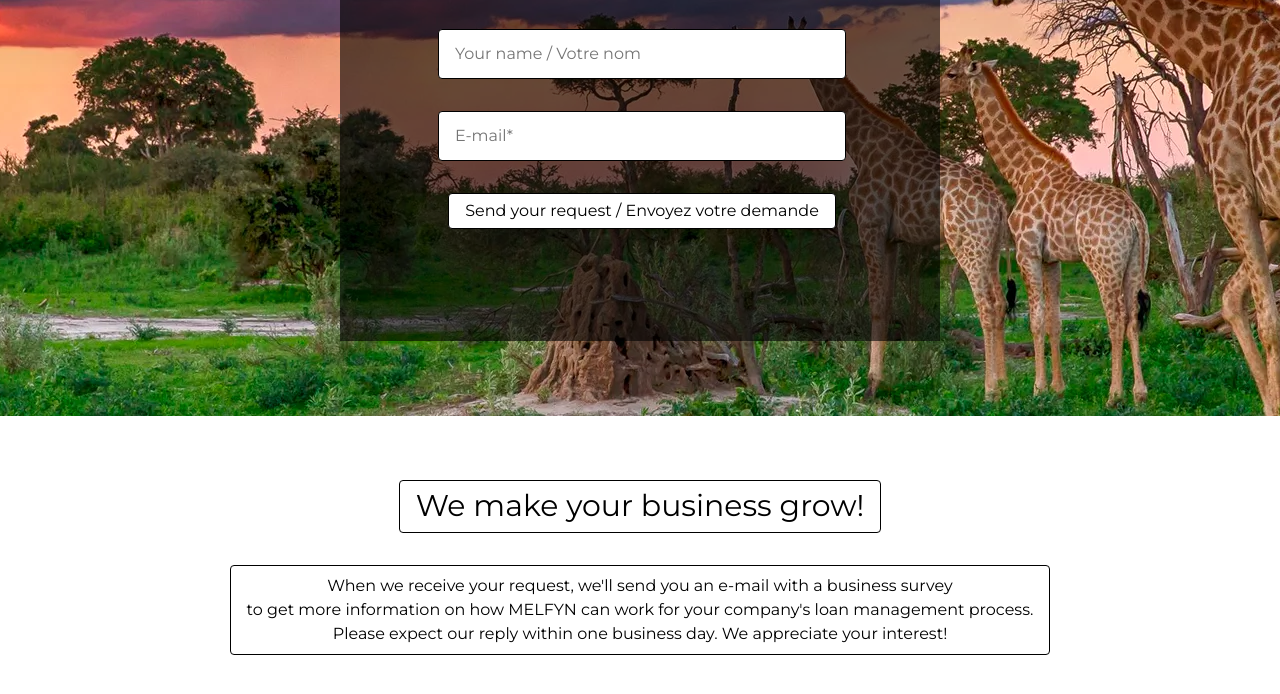
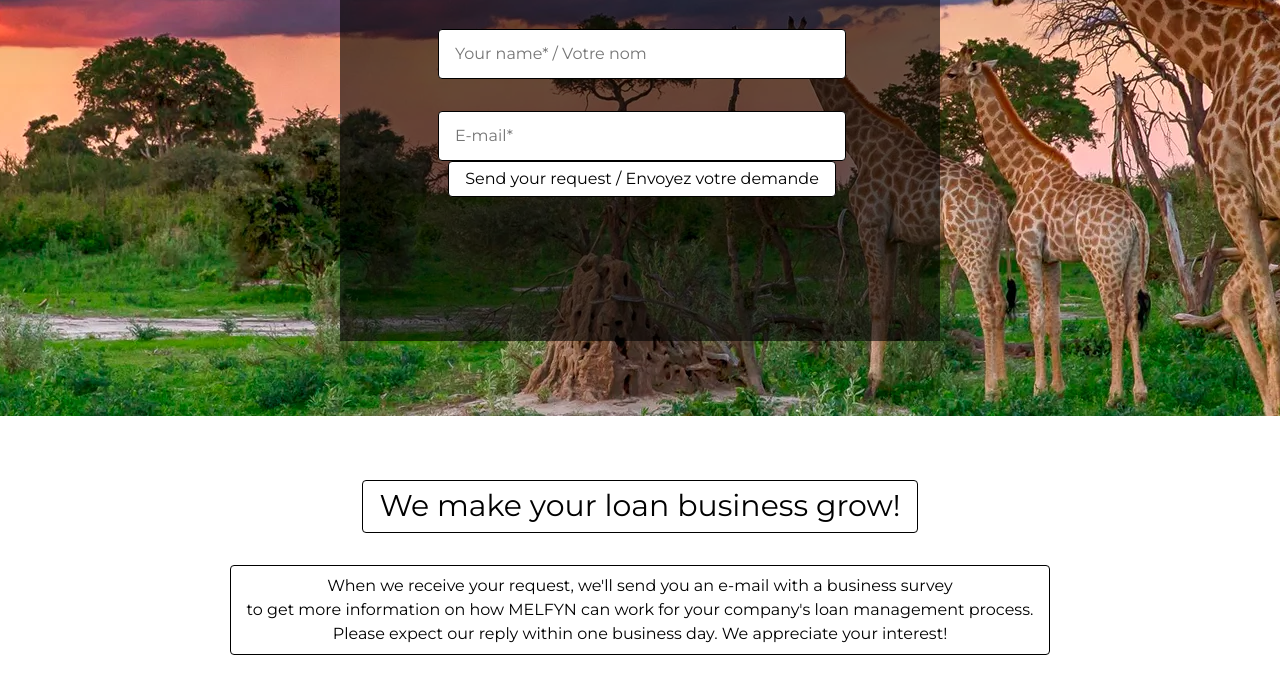
Before and after one commit to mkhlsvn/mkhlsvn.github.io, a website built with Parcel: page request-demo.html in a window 1280 px wide. Shown: the part 234-928 px from the top of the page. Built offline with nearby package versions, Linux system fonts and the light colour scheme; a web font is replaced by a local one.

Commit message:
Add files via upload

```diff
--- a/request-demo.html
+++ b/request-demo.html
@@ -92,7 +92,7 @@
                 <h1 class="request-demo-text">REQUEST DEMO</h1>
                 <input
                   type="text"
-                  placeholder="Your name / Votre nom"
+                  placeholder="Your name* / Votre nom"
                   class="request-demo-textinput input"
                 />
                 <input
@@ -100,23 +100,28 @@
                   placeholder="E-mail*"
                   class="request-demo-textinput1 input"
                 />
-                <button class="request-demo-button button">
+                <a
+                  href="https://forms.gle/v6zfEhK5DaCriKvN8"
+                  target="_blank"
+                  rel="noreferrer noopener"
+                  class="request-demo-link button"
+                >
                   Send your request / Envoyez votre demande
-                </button>
+                </a>
               </div>
             </div>
           </div>
         </div>
         <div class="request-demo-container5">
-          <button class="request-demo-button1 button">
+          <button class="request-demo-button button">
             <span>
               <span class="request-demo-text02">
-                We make your business grow!
+                We make your loan business grow!
               </span>
               <br />
             </span>
           </button>
-          <button class="request-demo-button2 button">
+          <button class="request-demo-button1 button">
             <span class="request-demo-text04">
               <span>
                 When we receive your request, we'll send you an e-mail with a
```
